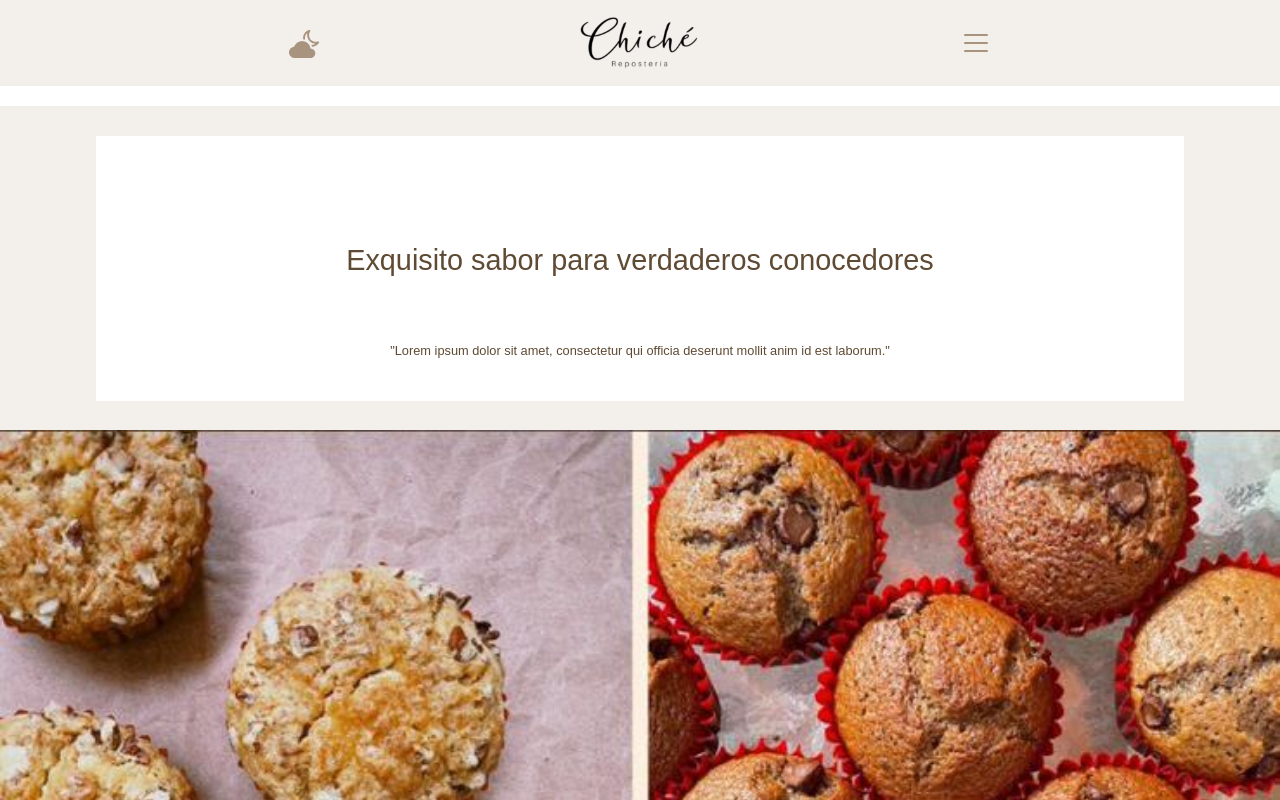
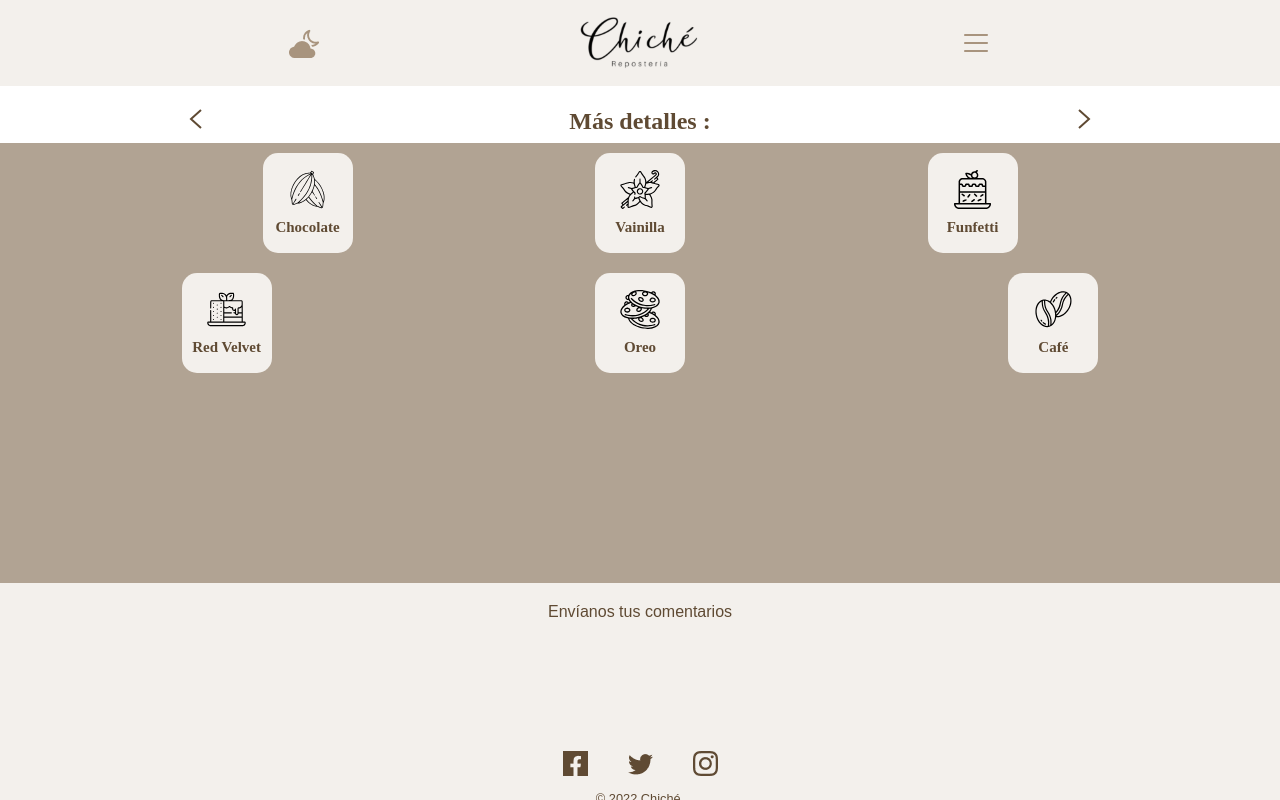
Before and after one commit to Adolfo-Juarez/chiche-client, a React (Vite) app: page /biscuit in a window 1280 px wide. Shown: the top 800 px of the page. Built offline with nearby package versions, Linux system fonts and the light colour scheme; a web font is replaced by a local one.

Commit message:
feat: Routing views

```diff
--- a/package.json
+++ b/package.json
@@ -10,7 +10,8 @@
   },
   "dependencies": {
     "react": "^18.2.0",
-    "react-dom": "^18.2.0"
+    "react-dom": "^18.2.0",
+    "react-router-dom": "^6.4.3"
   },
   "devDependencies": {
     "@types/react": "^18.0.22",
--- a/src/components/Barra.jsx
+++ b/src/components/Barra.jsx
@@ -2,15 +2,15 @@ import "../assets/stylesheets/Barra.css";
 import next from "../assets/icons/Next.svg";
 import back from "../assets/icons/Back.svg";
 
-function Barra() {
+function Barra({nextpage, previouspage}) {
   return (
     <>
       <div className="contenedor">
-        <a href="">
+        <a href={previouspage}>
           <img src={back} />
         </a>
         <h2>Más detalles :</h2>
-        <a href="">
+        <a href={nextpage}>
           <img src={next} />
         </a>
       </div>
--- a/src/components/Footer.jsx
+++ b/src/components/Footer.jsx
@@ -1,6 +1,6 @@
-import imgFacebook from "../assets/img/Facebook.png";
-import imgTwitter from "../assets/img/Twitter.png";
-import imgInstagram from "../assets/img/Instagram.png";
+import imgFacebook from "../assets/img/facebook.png";
+import imgTwitter from "../assets/img/twitter.png";
+import imgInstagram from "../assets/img/instagram.png";
 import "../assets/stylesheets/Footer.css";
 
 function Footer() {
--- a/src/components/Header.jsx
+++ b/src/components/Header.jsx
@@ -23,10 +23,10 @@ function Header() {
         <ul className="links">
           <img src={logoChico} alt="Logo nav" width="60px" />
           <li className="link">
-            <a href="#">Inicio</a>
+            <a href="/">Inicio</a>
           </li>
           <li className="link">
-            <a href="#">Pasteles</a>
+            <a href="/biscuit">Pasteles</a>
           </li>
           <li className="link">
             <a href="#">Contáctanos</a>
@@ -40,7 +40,7 @@ function Header() {
             <a className="btn" href="#">
               Únete
             </a>
-            <a className="btn" href="#">
+            <a className="btn" href="/login">
               Inicia Sesión
             </a>
           </div>
--- a/src/components/VistaPrincipal.jsx
+++ b/src/components/VistaPrincipal.jsx
@@ -13,7 +13,7 @@ function VistaPrincipal() {
               "Lorem ipsum dolor sit amet, consectetur qui officia deserunt
               mollit anim id est laborum."
             </p>
-            <a class="btn" href="#">
+            <a class="btn" href="/biscuit">
               Ordena aquí
             </a>
           </div>
--- a/src/main.jsx
+++ b/src/main.jsx
@@ -4,10 +4,21 @@ import Home from "./views/Home";
 import PagePastel1 from "./views/OrderPastel1";
 import PagePastel2 from "./views/OrderPastel2";
 import PagePastel3 from "./views/OrderPastel3";
+import Login from "./views/Login";
 import "./assets/stylesheets/index.css";
+
+import { BrowserRouter, Route, Routes } from "react-router-dom";
 
 ReactDOM.createRoot(document.getElementById("root")).render(
   <React.StrictMode>
-    <Home />
+    <BrowserRouter>
+      <Routes>
+        <Route path="/" element={<Home />} />
+        <Route path="/biscuit" element={<PagePastel1 />} />
+        <Route path="/filling" element={<PagePastel2 />} />
+        <Route path="/details" element={<PagePastel3 />} />
+        <Route path="/login" element={<Login />} />
+      </Routes>
+    </BrowserRouter>
   </React.StrictMode>
 );
--- a/src/views/OrderPastel1.jsx
+++ b/src/views/OrderPastel1.jsx
@@ -7,7 +7,10 @@ function OrderPastel1() {
   return (
     <>
       <Header></Header>
-      <Barra></Barra>
+      <Barra
+      nextpage="/filling"
+      previouspage="/"
+      ></Barra>
       <VistaPastel1></VistaPastel1>
       <Footer></Footer>
     </>
--- a/src/views/OrderPastel2.jsx
+++ b/src/views/OrderPastel2.jsx
@@ -7,7 +7,9 @@ function OrderPastel2() {
   return (
     <>
       <Header></Header>
-      <Barra></Barra>
+      <Barra
+      nextpage="/details"
+      previouspage="/biscuit"></Barra>
       <VistaPastel2></VistaPastel2>
       <Footer></Footer>
     </>
--- a/src/views/OrderPastel3.jsx
+++ b/src/views/OrderPastel3.jsx
@@ -7,7 +7,9 @@ function OrderPastel3() {
   return (
     <>
       <Header></Header>
-      <Barra></Barra>
+      <Barra
+      nextpage="/"
+      previouspage="/filling"></Barra>
       <VistaPastel3></VistaPastel3>
       <Footer></Footer>
     </>
```
Also changed, not shown: 1 other file (tests, documents, lock files or other folders).
